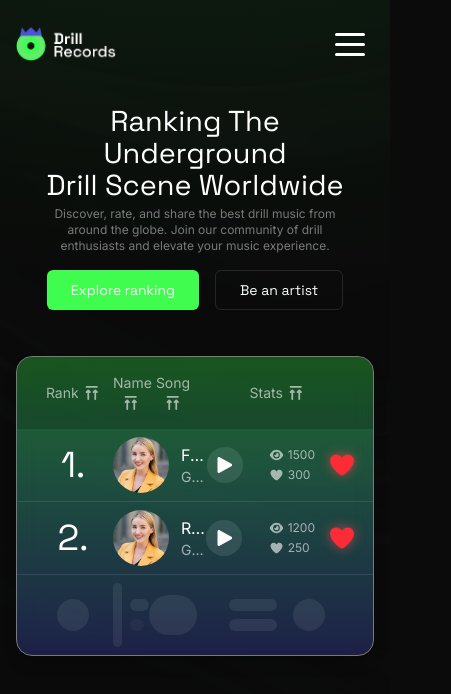
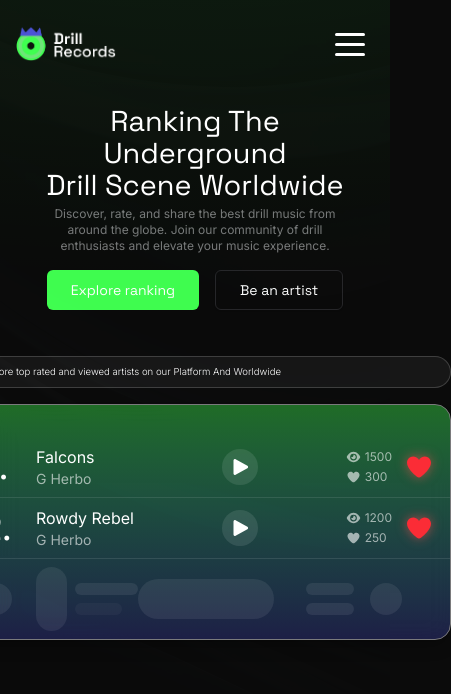
Before and after one commit to ebhd/weekday2, a Next.js app: page / in a window 390 px wide. Shown: the top 694 px of the page, 451 px wide, since content can reach past the window. Built offline with nearby package versions, Linux system fonts and the light colour scheme.

Commit message:
added testbar somhow fixed the rankding table

```diff
--- a/app/(marketing)/page.tsx
+++ b/app/(marketing)/page.tsx
@@ -1,12 +1,11 @@
 import { Hero } from "@/components/core/Hero";
-import { RankingTable } from "@/features/ranking/components/RankingTable";
+import { RankingHomeSection } from "@/components/blocks/RankingHomeSection";
 export default function Home() {
   return (
     <>
       <Hero />
       <div className="flex justify-center">
-        {" "}
-        <RankingTable />{" "}
+        <RankingHomeSection />
       </div>
     </>
   );
--- a/app/layout.tsx
+++ b/app/layout.tsx
@@ -5,10 +5,9 @@ import { config } from "@fortawesome/fontawesome-svg-core";
 import "@fortawesome/fontawesome-svg-core/styles.css";
 config.autoAddCss = false;
 
-
 const inter = Inter({
   subsets: ["latin"],
-  weight: ["400", "600", "700"],
+  weight: ["100", "200", "300", "400", "600", "700"],
   display: "swap",
   variable: "--font-sans",
 });
--- a/components/blocks/RankingHomeSection.tsx
+++ b/components/blocks/RankingHomeSection.tsx
@@ -0,0 +1,14 @@
+import { TestBar } from "./TextBar";
+import { RankingTable } from "../../features/ranking/components/RankingTable";
+export function RankingHomeSection() {
+  return (
+    <div className="justify-center flex flex-col items-center gap-4">
+      <TestBar
+        text="Explore top rated and viewed artists on our Platform And Worldwide"
+        width={32}
+        icon={true}
+      />
+      <RankingTable />
+    </div>
+  );
+}
--- a/components/blocks/TextBar.tsx
+++ b/components/blocks/TextBar.tsx
@@ -1,6 +1,7 @@
 type TestBarText = {
   text: string;
   width?: number;
+  icon?: boolean;
 };
 
 export function TestBar(props: TestBarText) {
@@ -9,10 +10,13 @@ export function TestBar(props: TestBarText) {
   return (
     <div
       style={widthStyle}
-      className="h-8 lg:h-10 px-2 rounded-full bg-white/5 border border-muted-fg/40 flex items-center w-fit "
+      className="h-8 lg:h-10 px-2 rounded-full bg-white/5 border border-muted-fg/40 flex items-center w-fit"
     >
-      <span className="mx-3 h-2 w-2 rounded-full bg-primary shadow-[0_0_10px_var(--color-primary)]"></span>
-      <p className="text-[0.6rem] lg:text-sm  font-light font-sans">
+      {props.icon ? (
+        <span className="mx-3 h-2 w-2 rounded-full bg-primary shadow-[0_0_10px_var(--color-primary)]"></span>
+      ) : null}
+
+      <p className="text-[0.6rem] lg:text-sm font-light font-sans ">
         {props.text}
       </p>
     </div>
--- a/components/core/Hero.tsx
+++ b/components/core/Hero.tsx
@@ -1,6 +1,7 @@
 import { BackgroundFx } from "@/components/blocks/BackgroundFx";
 import { Button } from "@/components/ui/button";
 import Link from "next/link";
+
 export function Hero() {
   return (
     <section className="flex w-full flex-col h-72 lg:h-[28rem] items-center justify-center text-center font-display">
@@ -24,6 +25,8 @@ export function Hero() {
           <Link href="/explore">Be an artist</Link>
         </Button>
       </div>
+
+
     </section>
   );
 }
--- a/features/ranking/components/RankingRow.tsx
+++ b/features/ranking/components/RankingRow.tsx
@@ -5,7 +5,6 @@ import { RankingRowProps } from "../types";
 import Image from "next/image";
 
 export function RankingRow(props: RankingRowProps) {
-  // 🔹 Changed last column to auto (instead of 160px)
   const grid =
     "grid grid-cols-[80px_minmax(0,1.5fr)_minmax(0,1fr)_auto] items-center";
 
@@ -31,13 +30,13 @@ export function RankingRow(props: RankingRowProps) {
           alt={props.artistsName}
           width={64}
           height={64}
-          className="rounded-full object-cover shrink-0 w-14 h-14 lg:w-16 lg:h-16"
+          className="rounded-full object-cover shrink-0 w-14 h-14 lg:w-16 lg:h-16 lg:block hidden"
         />
         <div className="flex flex-col min-w-0">
           <span className="truncate text-base lg:text-lg">
             {props.songName}
           </span>
-          <span className="text-sm text-white/60 truncate">
+          <span className="text-sm text-white/60 truncate text-left">
             {props.artistsName}
           </span>
         </div>
--- a/features/ranking/components/RankingTable.tsx
+++ b/features/ranking/components/RankingTable.tsx
@@ -17,21 +17,21 @@ export function RankingTable() {
     <div className="rounded-2xl text-white bg-linear-to-b from-accent/40 to-secondary/30 border border-muted-fg backdrop-blur-md shadow-lg shadow-black/20 overflow-hidden font-sans ">
       {/* HEADER */}
       <div
-        className={`${grid} px-4 lg:px-8 py-4 text-sm text-white/60 bg-black/20`}
+        className={`${grid} px-4 lg:px-8 py-4 text-sm text-white/60 lg:bg-black/20`}
       >
-        <div className="text-center font-normal">
+        <div className="text-center font-normal hidden lg:block">
           Rank <FontAwesomeIcon icon={faArrowsUpToLine} />
         </div>
 
-        <div className="text-center font-normal">
+        <div className="text-center font-normal hidden lg:block">
           Name <FontAwesomeIcon icon={faArrowsUpToLine} />
         </div>
 
-        <div className="text-center font-normal">
+        <div className="text-center font-normal hidden lg:block ">
           Song <FontAwesomeIcon icon={faArrowsUpToLine} />
         </div>
 
-        <div className="text-center font-normal">
+        <div className=" text-center font-normal hidden lg:block">
           Stats <FontAwesomeIcon icon={faArrowsUpToLine} />
         </div>
       </div>
--- a/features/ranking/components/SongPlayer.tsx
+++ b/features/ranking/components/SongPlayer.tsx
@@ -32,7 +32,7 @@ export function SongPlayer() {
       </button>
 
       {/* === Waveform — hidden on mobile, visible on desktop === */}
-      <div className="hidden lg:block flex-1 max-w-[350px]">
+      <div className="hidden md:block flex-1 max-w-[350px]">
         <WavesurferPlayer
           height={100}
           waveColor="white"
```
